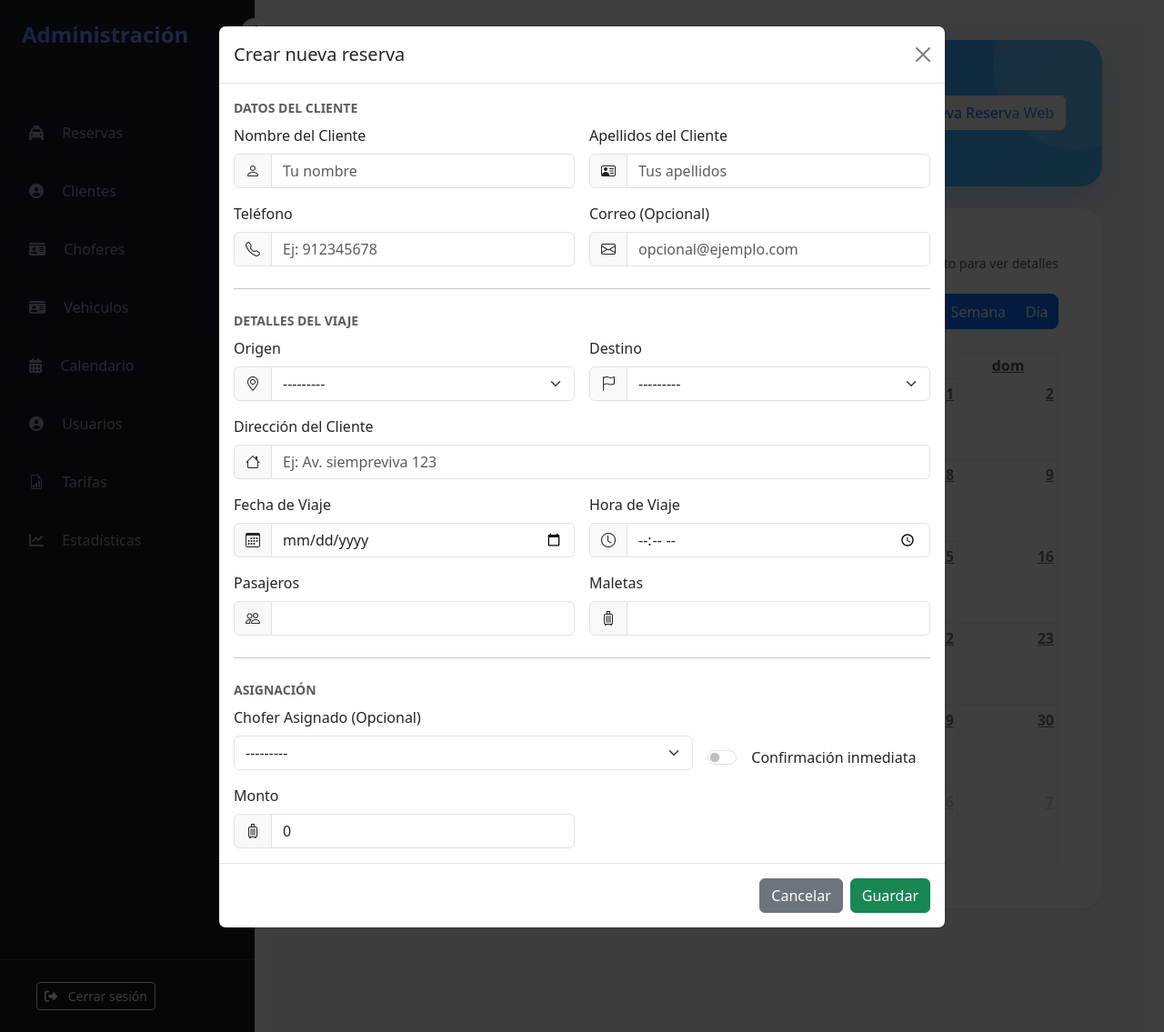
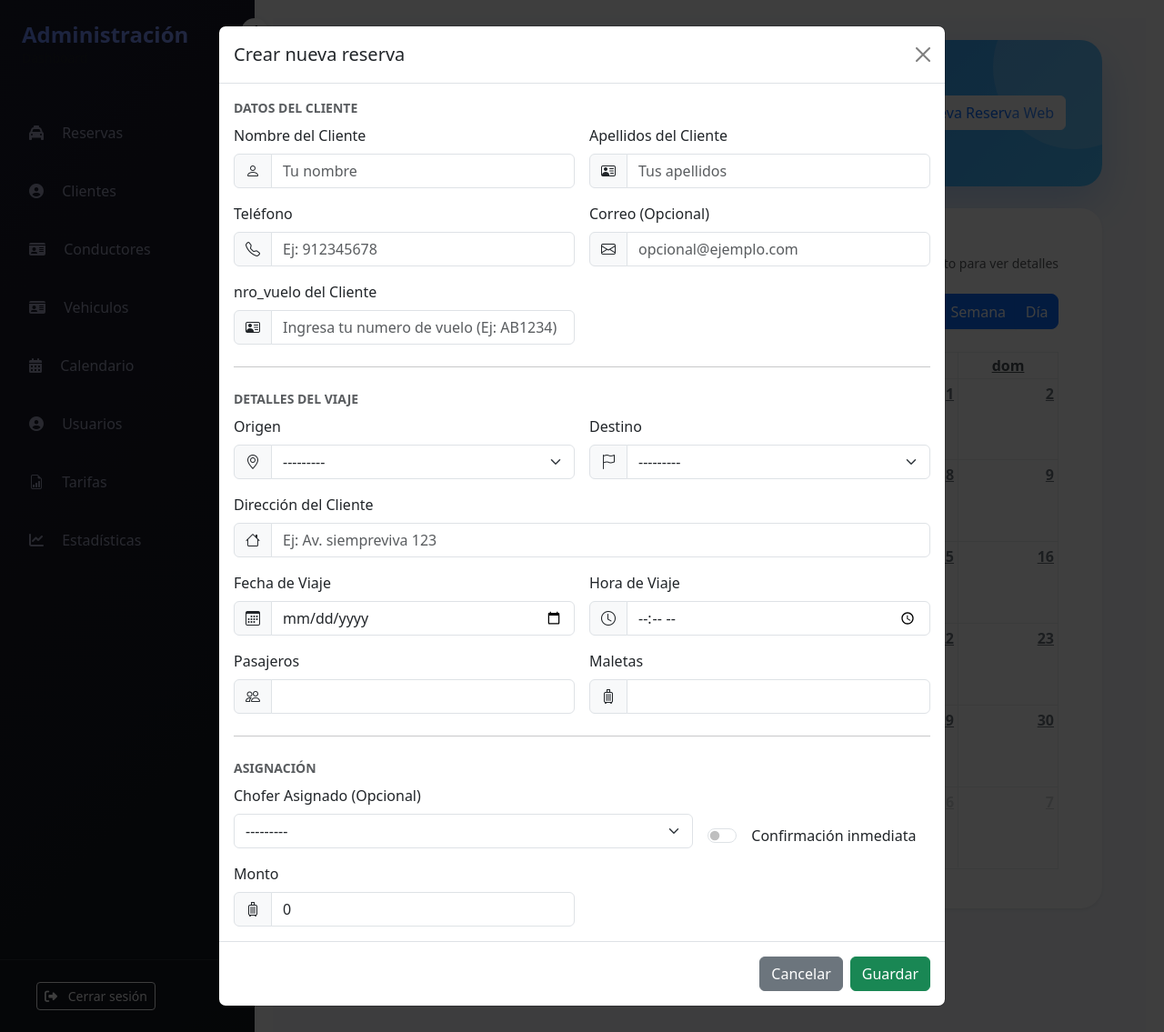
Before and after one commit to AlexanderTM19/tol_project, a Django app: page /administrador/ in a window 1280 px wide, after a click on "Nueva Reserva Manual". Shown: the whole page at 91% size. Run offline with Django 5.2, Linux system fonts and the light colour scheme; a user stored in the database is signed in; data that the repository does not hold is empty; some libraries are stand-ins or nearby versions.

Commit message:
cambios pequeños de modelos

```diff
--- a/core/form.py
+++ b/core/form.py
@@ -394,7 +394,7 @@ class ReservasForm(forms.ModelForm):
         model = Reservas
         # Excluimos 'estado' para usar el valor por defecto desde la vista
         fields = [
-            'Nombre_Cliente', 'Apellidos_Cliente', 'Telefono', 'Correo',
+            'Nombre_Cliente', 'Apellidos_Cliente', 'Telefono', 'Correo','nro_vuelo',
             'Origen', 'Destino','Monto_tarifa', 'Dirrecion', 'Fecha', 'Hora',
             'Cantidad_pasajeros', 'Cantidad_maletas', 'Confirmacion',
             'Chofer_asignado'
@@ -404,6 +404,7 @@ class ReservasForm(forms.ModelForm):
             'Apellidos_Cliente': forms.TextInput(attrs={'class': 'form-control', 'placeholder': 'Tus apellidos'}),
             'Telefono': forms.TextInput(attrs={'class': 'form-control', 'placeholder': 'Ej: 912345678'}),
             'Correo': forms.EmailInput(attrs={'class': 'form-control', 'placeholder': 'opcional@ejemplo.com'}),
+            'nro_vuelo': forms.TextInput(attrs={'class': 'form-control', 'placeholder': 'Ingresa tu numero de vuelo (Ej: AB1234)'}),
 
             # Para los campos ForeignKey, se usa Select o SelectMultiple.
             # Puedes usar empty_label para que el usuario sepa que debe seleccionar
--- a/core/models.py
+++ b/core/models.py
@@ -144,6 +144,7 @@ class Reservas(models.Model):
     Apellidos_Cliente = models.CharField(max_length=50, null=False)
     Telefono = models.CharField(max_length=20, null=False)
     Correo = models.EmailField(blank=True, null=True)
+    nro_vuelo = models.CharField(max_length=6,blank=True, null=True)
     Origen = models.ForeignKey(Tarifas, on_delete=models.SET_NULL, null=True, blank=True,related_name='reservas_como_origen')
     Destino = models.ForeignKey(Tarifas, on_delete=models.SET_NULL, null=True, blank=True,related_name='reservas_como_destino')
     Monto_tarifa = models.IntegerField(null=True, blank=True, default=0)
--- a/core/templates/core/administrador.html
+++ b/core/templates/core/administrador.html
@@ -63,7 +63,7 @@
                 <a href="{% url 'choferes' %}"
                     class="{% if 'choferes' in request.path %}active{% endif %} sidebar-link text-decoration-none p-3">
                     <i class="fa-solid fa-id-card me-3"></i>
-                    <span class="hide-on-collapse">Choferes</span>
+                    <span class="hide-on-collapse">Conductores</span>
                 </a>
                 <a href="{% url 'vehiculo' %}"
                     class="{% if 'vehiculo' in request.path %}active{% endif %} sidebar-link text-decoration-none p-3">
--- a/core/templates/core/fichaConductor.html
+++ b/core/templates/core/fichaConductor.html
@@ -196,7 +196,7 @@
 <div class="container-fluid py-4 fade-in">
 	<div class="row mb-4">
 		<div class="col-12 px-2 px-md-4">
-			<h2 class="section-title">Fichero Taxi</h2>
+			<h2 class="section-title">Fichero Conductor</h2>
 			<div class="scroll-x-cards mb-3">
 				<div class="card card-custom">
 					<div class="card-body">
--- a/core/templates/core/reservasAdministrador.html
+++ b/core/templates/core/reservasAdministrador.html
@@ -80,6 +80,14 @@
                                 {{ form_reserva.Correo }}
                             </div>
                             <div class="text-danger small">{{ form_reserva.Correo.errors }}</div>
+                        </div>
+                        <div class="col-md-6">
+                            <label for="{{ form_reserva.nro_vuelo.id_for_label }}" class="form-label">nro_vuelo del Cliente</label>
+                            <div class="input-group">
+                                <span class="input-group-text"><i class="bi bi-person-vcard"></i></span>
+                                {{ form_reserva.nro_vuelo }}
+                            </div>
+                            <div class="text-danger small">{{ form_reserva.nro_vuelo.errors }}</div>
                         </div>
                     </div>
 
@@ -302,6 +310,7 @@
                                 <th>Nombre</th>
                                 <th>Teléfono</th>
                                 <th>Correo</th>
+                                <th>Nro_Vuelo</th>
                                 <th>Desde</th>
                                 <th>Hasta</th>
                                 <th>Fecha</th>
@@ -632,6 +641,7 @@
                     <td>${escapeHtml(reserva.nombre)}</td>
                     <td>${escapeHtml(reserva.telefono)}</td>
                     <td>${escapeHtml(reserva.correo)}</td>
+                    <td>${escapeHtml(reserva.nro_vuelo)}</td>
                     <td>${escapeHtml(reserva.desde)}</td>
                     <td>${escapeHtml(reserva.hasta)}</td>
                     <td>${escapeHtml(reserva.fecha)}</td>
```
Also changed, not shown: core/templates/core/reservas.html (+10 -0 lines), core/migrations/0022_reservas_nro_vuelo.py (added).
